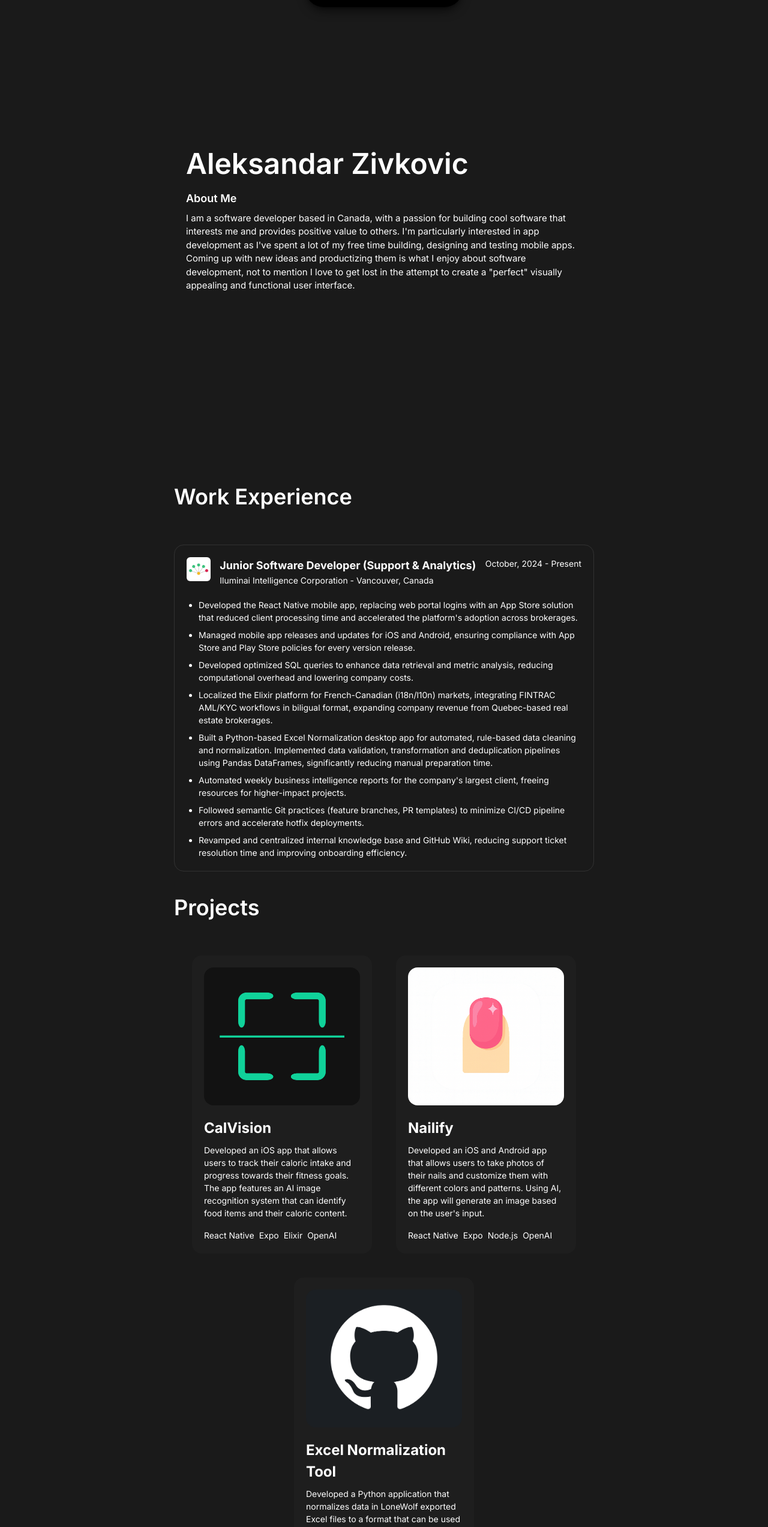
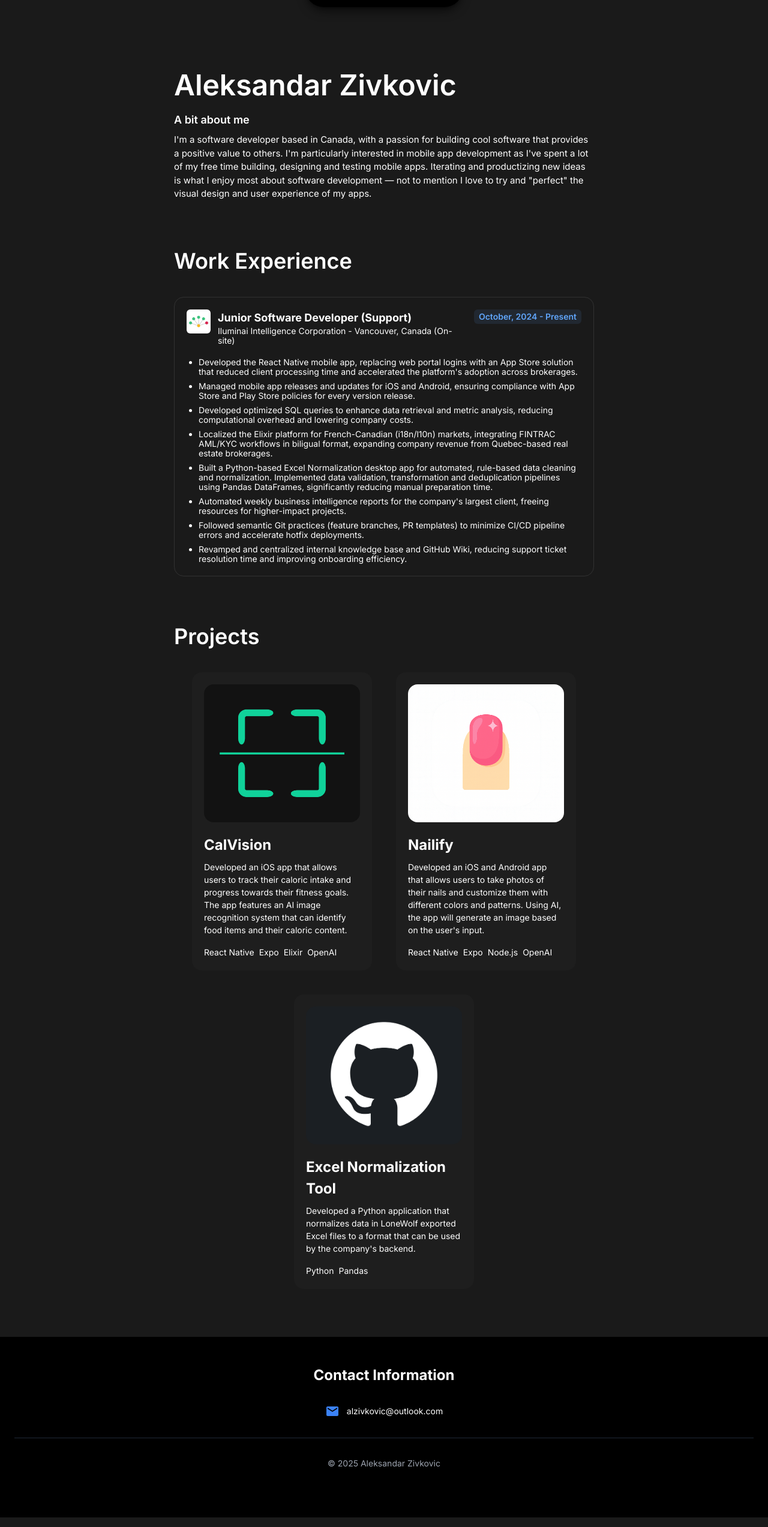
Before and after one commit to al-zivkovic/alzivkovicsite-2, a React (Vite) app: page / in a window 1280 px wide. Shown: the part 72-2618 px from the top of the page at 60% size. Built offline with nearby package versions, Linux system fonts and the light colour scheme; a web font is replaced by a local one.

Commit message:
ready to go

```diff
--- a/src/App.jsx
+++ b/src/App.jsx
@@ -4,18 +4,34 @@ import Navbar from "./components/Navbar"
 import Hero from "./components/Hero"
 import Projects from "./components/Projects"
 import Experience from "./components/Experience"
+import Footer from "./components/Footer"
 
 function App() {
+  const components = [
+    {
+      component: <Experience />,
+      id: "experience"
+    },
+    {
+      component: <Projects />,
+      id: "projects"
+    },
+  ]
+
   return (
     <BrowserRouter>
     <div className="flex items-center justify-center p-10 pb-20 md:pb-10">
-      <div className="flex flex-col items-start w-[700px] gap-10">
+      <Navbar />
+      <div className="flex flex-col items-start w-[700px]">
         <Hero />
-        <Experience />
-        <Projects />
+        {components.map((component) => (
+          <div key={component.id} className="mt-20">
+            {component.component}
+          </div>
+        ))}
       </div>
-      <Navbar />
     </div>
+    <Footer />
     </BrowserRouter>
   )
 }
--- a/src/components/Experience.jsx
+++ b/src/components/Experience.jsx
@@ -2,18 +2,20 @@ import { experience } from "../constants";
 
 const ExperienceCard = ({ company, position, startDate, endDate, location, descriptionPoints, image }) => {
     return (
-        <div className="border border-white/10 p-5 rounded-2xl w-full flex flex-col gap-5">
-            <div className="flex flex-row justify-between gap-2">
-                <img src={image} alt={company} className="w-10 h-10 rounded-md" />
-                <div className="flex flex-col">
-                    <h3 className="text-white font-bold text-lg">{position}</h3>
-                    <p className="text-white text-[14px]">{company} - {location}</p>
+        <div className="border border-white/10 p-4 sm:p-5 rounded-2xl w-full flex flex-col gap-4 sm:gap-5">
+            <div className="flex flex-col sm:flex-row sm:justify-between gap-3 sm:gap-2">
+                <div className="flex flex-row gap-3">
+                    <img src={image} alt={company} className="w-8 h-8 sm:w-10 sm:h-10 rounded-md flex-shrink-0" />
+                    <div className="flex flex-col">
+                        <h3 className="text-white font-bold text-base sm:text-lg">{position}</h3>
+                        <p className="text-white text-xs sm:text-[14px]">{company} - {location}</p>
+                    </div>
                 </div>
                 <div className="flex flex-col">
-                    <p className="text-white text-[14px]">{startDate} - {endDate}</p>
+                    <p className="text-blue-400 text-xs sm:text-[14px] font-semibold bg-blue-400/10 px-2 py-1 rounded-md text-center">{startDate} - {endDate}</p>
                 </div>
             </div>
-            <ul className="list-disc list-outside text-white text-[14px] pl-5 space-y-2">
+            <ul className="list-disc list-outside text-white text-xs sm:text-[14px] pl-4 sm:pl-5 space-y-1 sm:space-y-2">
                 {descriptionPoints.map((point, index) => (
                     <li key={index}>{point}</li>
                 ))}
@@ -25,8 +27,8 @@ const ExperienceCard = ({ company, position, startDate, endDate, location, descr
 const Experience = () => {
     return (
         <>
-            <h2 className="text-4xl" id="experience">Work Experience</h2>
-            <div className="flex flex-col gap-5 mt-5">
+            <h2 className="text-2xl sm:text-4xl pb-6 sm:pb-10" id="experience">Work Experience</h2>
+            <div className="flex flex-col gap-5">
                 {experience.map((experience, index) => (
                     <ExperienceCard key={index} {...experience} />
                 ))}
--- /dev/null
+++ b/src/components/Footer.jsx
@@ -0,0 +1,39 @@
+import { Link } from "react-router-dom";
+import GitHubIcon from '@mui/icons-material/GitHub';
+import LinkedInIcon from '@mui/icons-material/LinkedIn';
+import EmailIcon from '@mui/icons-material/Email';
+
+const Footer = () => {
+  return (
+    <footer className="bg-black text-white py-12 px-6 mt-10">
+      <div className="mx-auto">
+        {/* Contact Section */}
+        <div className="text-center mb-8">
+          <h2 className="text-2xl font-bold mb-4">Contact Information</h2>
+        </div>
+
+        {/* Contact Methods */}
+        <div className="flex flex-col sm:flex-row justify-center items-center gap-8 mb-8 text-sm">
+          <a
+            href="mailto:alzivkovic@outlook.com"
+            className="flex items-center gap-3"
+          >
+            <EmailIcon className="text-blue-500" />
+            <span>alzivkovic@outlook.com</span>
+          </a>
+        </div>
+
+        {/* Divider */}
+        <div className="border-t border-gray-800 pt-8 pb-20 sm:pb-8">
+          <div className="flex flex-col sm:flex-row justify-center items-center gap-4">
+            <p className="text-gray-400 text-sm">
+              © 2025 Aleksandar Zivkovic
+            </p>
+          </div>
+        </div>
+      </div>
+    </footer>
+  )
+}
+
+export default Footer
--- a/src/components/Hero.jsx
+++ b/src/components/Hero.jsx
@@ -1,13 +1,13 @@
 const Hero = () => {
     return (
-        <div id="home" className="h-screen flex flex-col justify-center p-5">
+        <div id="home" className="flex flex-col justify-center mt-[150px]">
             <h1 className="text-5xl pb-5">Aleksandar Zivkovic</h1>
-            <h2 className="text-lg pb-2">About Me</h2>
+            <h2 className="text-lg pb-2">A bit about me</h2>
             <div className="text-[15px]">
                 <p>
-                    I am a software developer based in Canada, with a passion for building cool software that interests me and provides positive value to others.
-                    I'm particularly interested in app development as I've spent a lot of my free time building, designing and testing mobile apps.
-                    Coming up with new ideas and productizing them is what I enjoy about software development, not to mention I love to get lost in the attempt to create a "perfect" visually appealing and functional user interface.
+                    I'm a software developer based in Canada, with a passion for building cool software that provides a positive value to others.
+                    I'm particularly interested in mobile app development as I've spent a lot of my free time building, designing and testing mobile apps.
+                    Iterating and productizing new ideas is what I enjoy most about software development — not to mention I love to try and "perfect" the visual design and user experience of my apps.
                 </p>
             </div>
         </div>
--- a/src/components/Navbar.jsx
+++ b/src/components/Navbar.jsx
@@ -16,25 +16,25 @@ const Navbar = () => {
     return (
         <>
             {/* Mobile Bottom Navigation */}
-            <nav className="sm:hidden fixed bottom-0 left-0 right-0 z-20 bg-secondary border-t border-gray-600">
+            <nav className="sm:hidden fixed bottom-0 left-0 right-0 z-20 bg-secondary">
                 <div className="flex items-center justify-around py-3 px-4">
-                    <Link to="#home" onClick={(e) => { e.preventDefault(); scrollToId('home'); }} className="flex flex-col items-center gap-1 text-white" aria-label="Home" title="Home">
+                    <Link to="#home" onClick={(e) => { e.preventDefault(); scrollToId('home'); }} className="flex flex-col items-center gap-1 text-white hover:text-blue-500 transition-colors duration-200" aria-label="Home" title="Home">
                         <HomeIcon className="text-2xl"/>
                         <span className="text-xs">Home</span>
                     </Link>
-                    <Link to="#experience" onClick={(e) => { e.preventDefault(); scrollToId('experience'); }} className="flex flex-col items-center gap-1 text-white" aria-label="Experience" title="Experience">
+                    <Link to="#experience" onClick={(e) => { e.preventDefault(); scrollToId('experience'); }} className="flex flex-col items-center gap-1 text-white hover:text-blue-500 transition-colors duration-200" aria-label="Experience" title="Experience">
                         <WorkHistoryIcon className="text-2xl"/>
                         <span className="text-xs">Experience</span>
                     </Link>
-                    <Link to="#projects" onClick={(e) => { e.preventDefault(); scrollToId('projects'); }} className="flex flex-col items-center gap-1 text-white" aria-label="Projects" title="Projects">
+                    <Link to="#projects" onClick={(e) => { e.preventDefault(); scrollToId('projects'); }} className="flex flex-col items-center gap-1 text-white hover:text-blue-500 transition-colors duration-200" aria-label="Projects" title="Projects">
                         <CodeIcon className="text-2xl"/>
                         <span className="text-xs">Projects</span>
                     </Link>
-                    <Link to="https://github.com/al-zivkovic" className="flex flex-col items-center gap-1 text-white" aria-label="GitHub" title="GitHub">
+                    <Link to="https://github.com/al-zivkovic" className="flex flex-col items-center gap-1 text-white hover:text-gray-300 transition-colors duration-200" aria-label="GitHub" title="GitHub">
                         <GitHubIcon className="text-2xl"/>
                         <span className="text-xs">GitHub</span>
                     </Link>
-                    <Link to="https://www.linkedin.com/in/aleksandar-zivkovic-04bb2620b/" className="flex flex-col items-center gap-1 text-white" aria-label="LinkedIn" title="LinkedIn">
+                    <Link to="https://www.linkedin.com/in/aleksandar-zivkovic-04bb2620b/" className="flex flex-col items-center gap-1 text-white hover:text-blue-500 transition-colors duration-200" aria-label="LinkedIn" title="LinkedIn">
                         <LinkedInIcon className="text-2xl"/>
                         <span className="text-xs">LinkedIn</span>
                     </Link>
@@ -44,22 +44,22 @@ const Navbar = () => {
             {/* Desktop Top Navigation */}
             <nav className="hidden sm:block group w-fit transition-all duration-300 ease-out flex items-center p-5 fixed top-5 z-20 bg-secondary rounded-[50px] text-white shadow-lg shadow-black/50">
                 <div className="flex items-center gap-5">
-                    <Link to="#home" onClick={(e) => { e.preventDefault(); scrollToId('home'); }} className="group flex items-center gap-2" aria-label="Home" title="Home">
+                    <Link to="#home" onClick={(e) => { e.preventDefault(); scrollToId('home'); }} className="group flex items-center gap-2 hover:text-blue-500 transition-colors duration-200" aria-label="Home" title="Home">
                         <HomeIcon className="cursor-pointer transition-all duration-300 ease-out transform-gpu"/>
                         <span className="pointer-events-none overflow-hidden max-w-0 opacity-0 translate-x-[-8px] whitespace-nowrap text-sm transition-all duration-300 ease-out group-hover:max-w-[96px] group-hover:opacity-100 group-hover:translate-x-0">Home</span>
                     </Link>
-                    <Link to="#experience" onClick={(e) => { e.preventDefault(); scrollToId('experience'); }} className="group flex items-center gap-2" aria-label="Experience" title="Experience">
+                    <Link to="#experience" onClick={(e) => { e.preventDefault(); scrollToId('experience'); }} className="group flex items-center gap-2 hover:text-blue-500 transition-colors duration-200" aria-label="Experience" title="Experience">
                         <WorkHistoryIcon className="cursor-pointer transition-all duration-300 ease-out transform-gpu"/>
                         <span className="pointer-events-none overflow-hidden max-w-0 opacity-0 translate-x-[-8px] whitespace-nowrap text-sm transition-all duration-300 ease-out group-hover:max-w-[120px] group-hover:opacity-100 group-hover:translate-x-0">Experience</span>
                     </Link>
-                    <Link to="#projects" onClick={(e) => { e.preventDefault(); scrollToId('projects'); }} className="group flex items-center gap-2" aria-label="Projects" title="Projects">
+                    <Link to="#projects" onClick={(e) => { e.preventDefault(); scrollToId('projects'); }} className="group flex items-center gap-2 hover:text-blue-500 transition-colors duration-200" aria-label="Projects" title="Projects">
                         <CodeIcon className="cursor-pointer transition-all duration-300 ease-out transform-gpu"/>
                         <span className="pointer-events-none overflow-hidden max-w-0 opacity-0 translate-x-[-8px] whitespace-nowrap text-sm transition-all duration-300 ease-out group-hover:max-w-[120px] group-hover:opacity-100 group-hover:translate-x-0">Projects</span>
                     </Link>
-                    <Link to="https://github.com/al-zivkovic" className="group flex items-center gap-2" aria-label="GitHub" title="GitHub">
+                    <Link to="https://github.com/al-zivkovic" className="group flex items-center gap-2 hover:text-gray-300 transition-colors duration-200" aria-label="GitHub" title="GitHub">
                         <GitHubIcon className="cursor-pointer transition-all duration-300 ease-out transform-gpu hover:scale-100"/>
                     </Link>
-                    <Link to="https://www.linkedin.com/in/aleksandar-zivkovic-04bb2620b/" className="group flex items-center gap-2" aria-label="LinkedIn" title="LinkedIn">
+                    <Link to="https://www.linkedin.com/in/aleksandar-zivkovic-04bb2620b/" className="group flex items-center gap-2 hover:text-blue-500 transition-colors duration-200" aria-label="LinkedIn" title="LinkedIn">
                         <LinkedInIcon className="cursor-pointer transition-all duration-300 ease-out transform-gpu hover:scale-100"/>
                     </Link>
                 </div>
--- a/src/components/Projects.jsx
+++ b/src/components/Projects.jsx
@@ -47,9 +47,9 @@ const ProjectCard = ({ index, name, description, tags, image, source_code_link,
 const Projects = () => {
     return (
         <>
-            <h1 className="text-4xl" id="projects">Projects</h1>
+            <h2 className="text-4xl pb-10" id="projects">Projects</h2>
 
-            <div className='mt-5 flex flex-wrap justify-center gap-10'>
+            <div className='flex flex-wrap justify-center gap-10'>
                 {projects.map((project, index) => (
                 <ProjectCard
                     key={`project-${index}`}
--- a/src/constants/index.js
+++ b/src/constants/index.js
@@ -69,10 +69,10 @@ const projects = [
 const experience = [
   {
     company: "Iluminai Intelligence Corporation",
-    position: "Junior Software Developer (Support & Analytics)",
+    position: "Junior Software Developer (Support)",
     startDate: "October, 2024",
     endDate: "Present",
-    location: "Vancouver, Canada",
+    location: "Vancouver, Canada (On-site)",
     image: "/iluminai.jpg",
     descriptionPoints: [
       "Developed the React Native mobile app, replacing web portal logins with an App Store solution that reduced client processing time and accelerated the platform's adoption across brokerages.",
```
Also changed, not shown: src/components/Contact.jsx (deleted).
